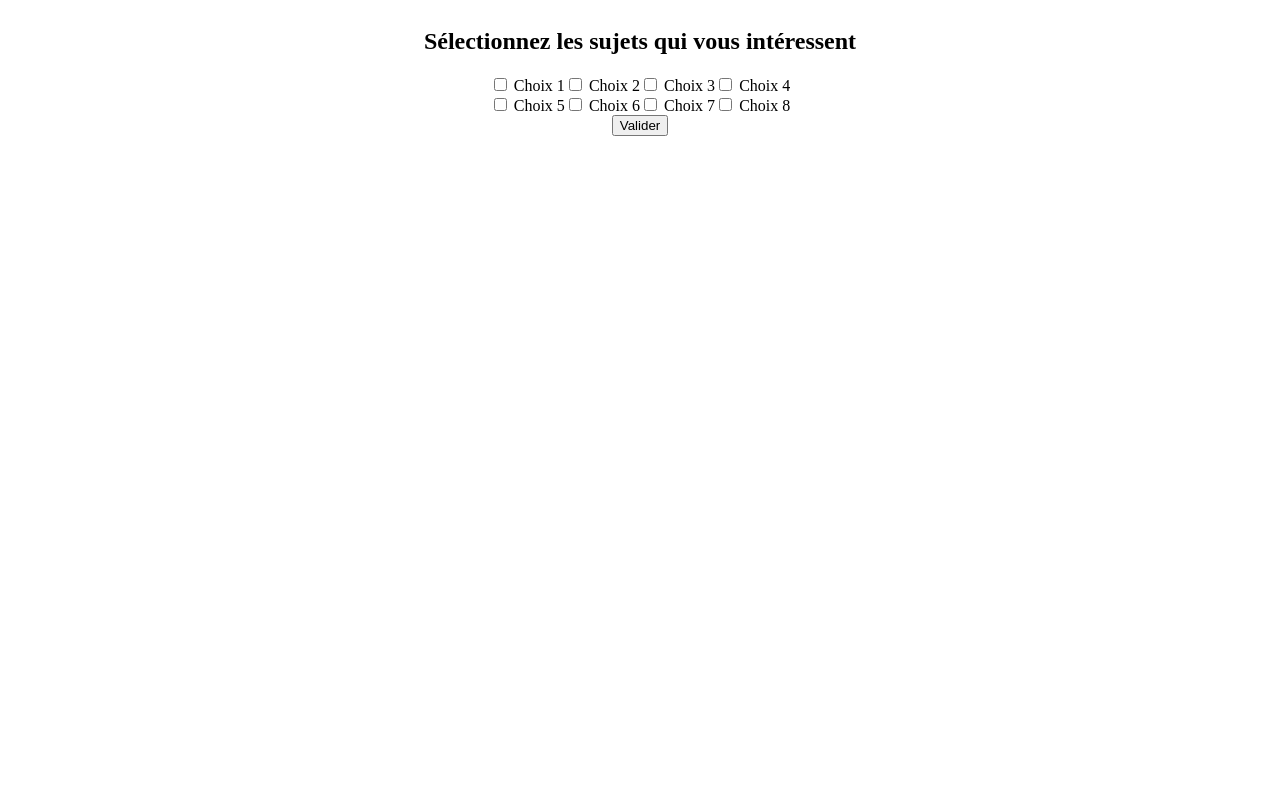
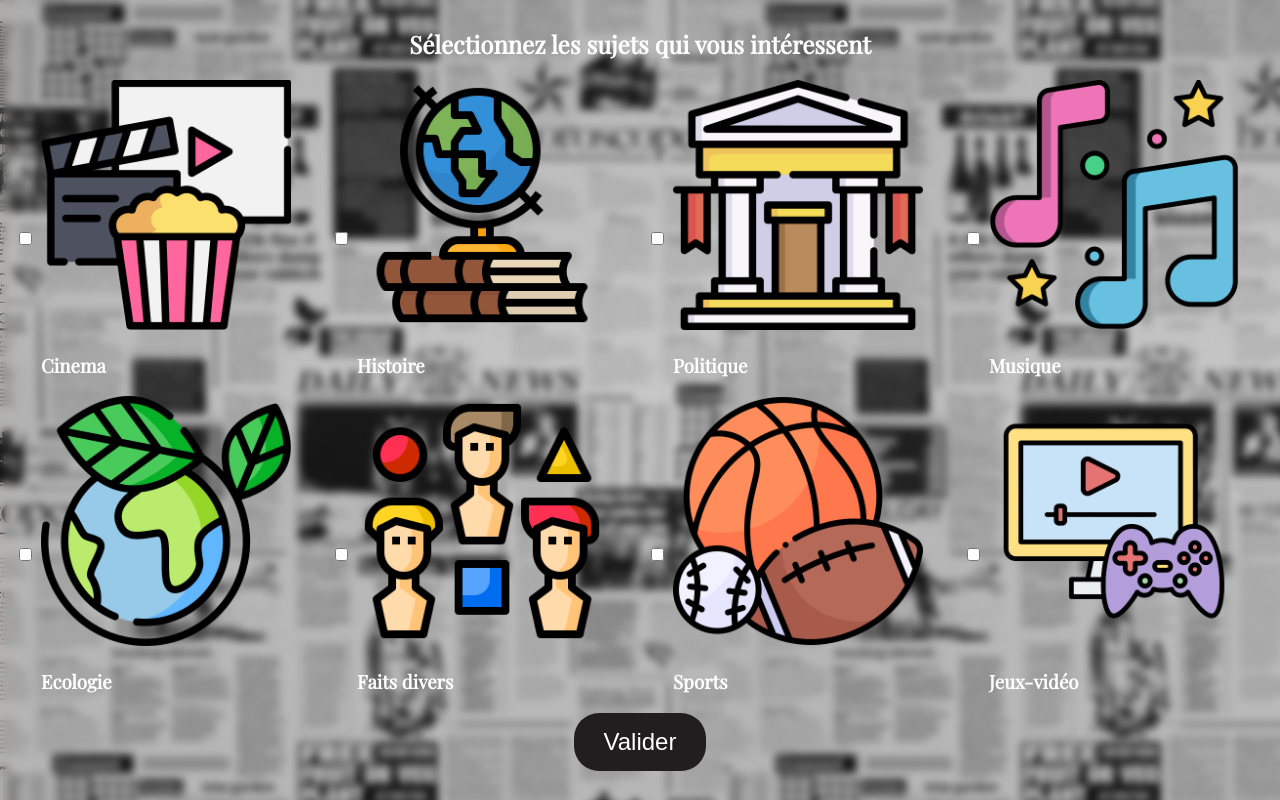
Before and after one commit to MaissaBenSethoum/Projet_Web_Site, a plain HTML site: page selection.html in a window 1280 px wide. Drawn offline with nearby package versions, Linux system fonts and the light colour scheme.

Commit message:
finalisation de la page de selection

```diff
--- a/selection.html
+++ b/selection.html
@@ -5,61 +5,64 @@
         <title> Projet PSE</title>
         <link rel="stylesheet" href="style1.css">
     </head>
-    <body>
+    <body style="background-image: url('img/FondAcc.png');">
         <div class="page">
             <h2> Sélectionnez les sujets qui vous intéressent </h2>
             <form>
                 <div class="checkboxes">
 
-                    <div>
+                    <div class="cases">
                         <input type="checkbox" id="cb1" name="check1" />
-                        <label for="cb1"> Choix 1</label>
+                        <label for="cb1"> <img id="cineIMG" src="img/cinema.png">  <h3>Cinema</h3> </label>
                     </div>
 
-                    <div>
+                    <div class="cases">
                         <input type="checkbox" id="cb2" name="check2" />
-                        <label for="cb2"> Choix 2 </label>
+                        <label for="cb2"> <img id="historyIMG" src="img/history.png"> <h3> Histoire </h3></label>
                     </div>
 
-                    <div>
+                    <div class="cases">
                         <input type="checkbox" id="cb3" name="check3" />
-                        <label for="cb3"> Choix 3 </label>
+                        <label for="cb3"> <img id="politicsIMG" src="img/museum.png"> <h3> Politique</h3> </label>
                     </div>
 
-                    <div>
+                    <div class="cases">
                         <input type="checkbox" id="cb4" name="check4" />
-                        <label for="cb4"> Choix 4 </label>
+                        <label for="cb4"> <img id="musicIMG" src="img/music.png"> <h3> Musique</h3> </label>
                     </div>
                 </div>
 
                 <div class="checkboxes">
-                    <div>
+                    <div class="cases">
                         <input type="checkbox" id="cb5" name="check5" />
-                        <label for="cb5"> Choix 5 </label>
+                        <label for="cb5"> <img id="ecologyIMG" src="img/planet-earth.png"> <h3> Ecologie</h3> </label>
                     </div>
 
-                    <div>
+                    <div class="cases">
                         <input type="checkbox" id="cb6" name="check6" />
-                        <label for="cb6"> Choix 6 </label>
+                        <label for="cb6"> <img id="fdIMG" src="img/satisfaction.png"> <h3> Faits divers</h3> </label>
                     </div>
 
-                    <div>
+                    <div class="cases">
                         <input type="checkbox" id="cb7" name="check7" />
-                        <label for="cb7"> Choix 7 </label>
+                        <label for="cb7"> <img id="sportIMG" src="img/sport.png"><h3> Sports</h3> </label>
                     </div>
 
-                    <div>
+                    <div class="cases">
                         <input type="checkbox" id="cb8" name="check8" />
-                        <label for="cb8"> Choix 8 </label>
+                        <label for="cb8"> <img id="videogamesIMG" src="img/streaming.png"> <h3>Jeux-vidéo</h3> </label>
                     </div>
                 </div>
 
             </form>
 
-            <button type="submit">Valider</button>
+
+            <button id="valid" type="submit">Valider</button>
 
         </div>
 
      </body>
 
 </html>
+
+<!-- ajouter action apres clique sur bouton -->
--- a/style1.css
+++ b/style1.css
@@ -3,6 +3,9 @@
     grid-template-rows: auto auto auto auto;
     place-items: center;
     justify-content: center;
+    font-family: Playfair Display;
+
+    color: rgb(255, 255, 255);
 }
 
 
@@ -14,3 +17,36 @@
     justify-content: center;
 
 }
+
+img{
+    max-width: 250px;
+    height: auto;
+
+}
+
+.cases{
+    display: grid;
+    grid-template-columns:1fr 1fr 1fr;
+    place-items: center;
+    justify-content: center;
+
+}
+
+#valid{
+    background-color:rgb(32, 30, 30);
+    color: rgb(255, 255, 255);
+    border: none;
+    border-radius: 25px;
+    padding: 15px 30px;
+    font-size: 1.5em;
+    cursor: pointer;
+    transition: background 0.3s;
+
+
+
+}
+
+#valid:hover{
+    background: rgb(0, 162, 16);
+    color:rgb(255, 255, 255);
+}
```
Also changed, not shown: index.html (+3 -3 lines), img/FondAcc.png (renamed from FondAcc.png), img/cinema.png (added), img/history.png (added), img/logo.png (renamed from logo.png), img/museum.png (added), img/music.png (added), img/planet-earth.png (added), img/satisfaction.png (added), img/siteimg.png (added), img/siteimgOLD.png (renamed from siteimg.png), img/sport.png (added), img/streaming.png (added).
